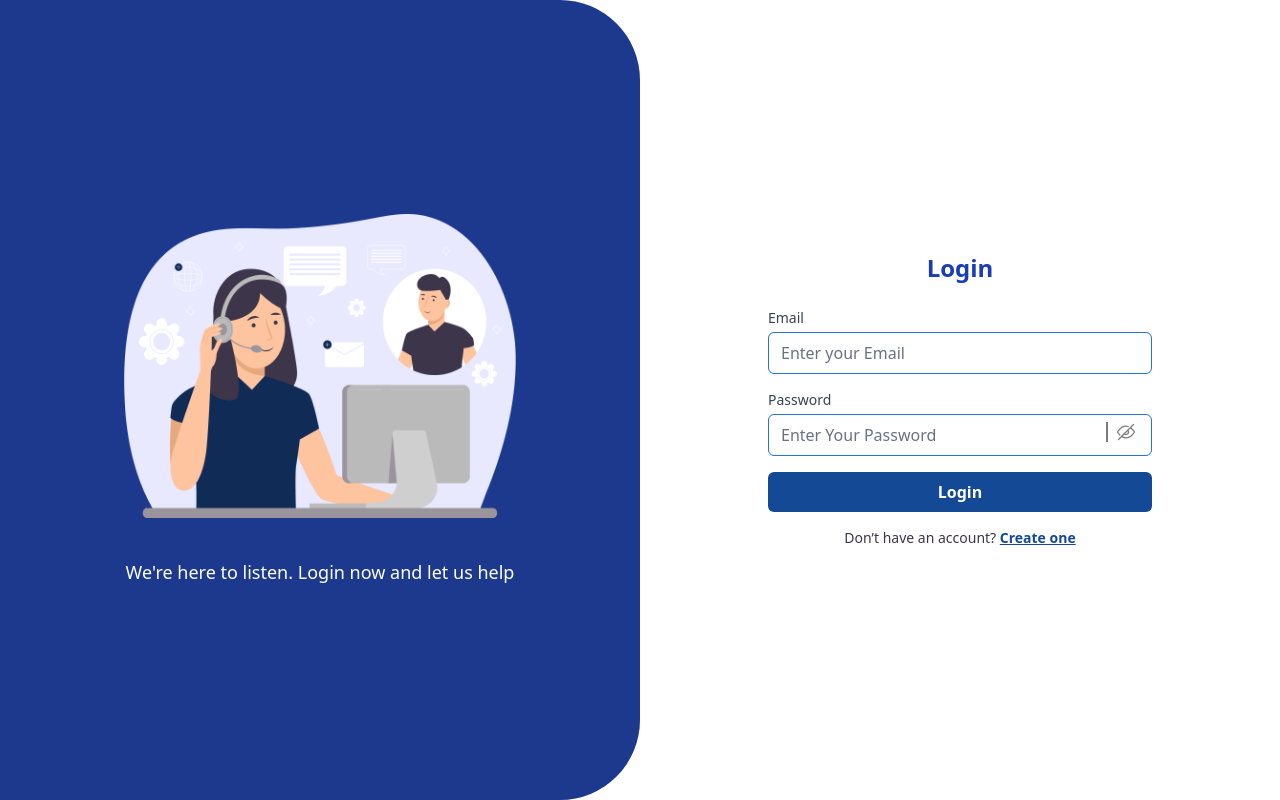
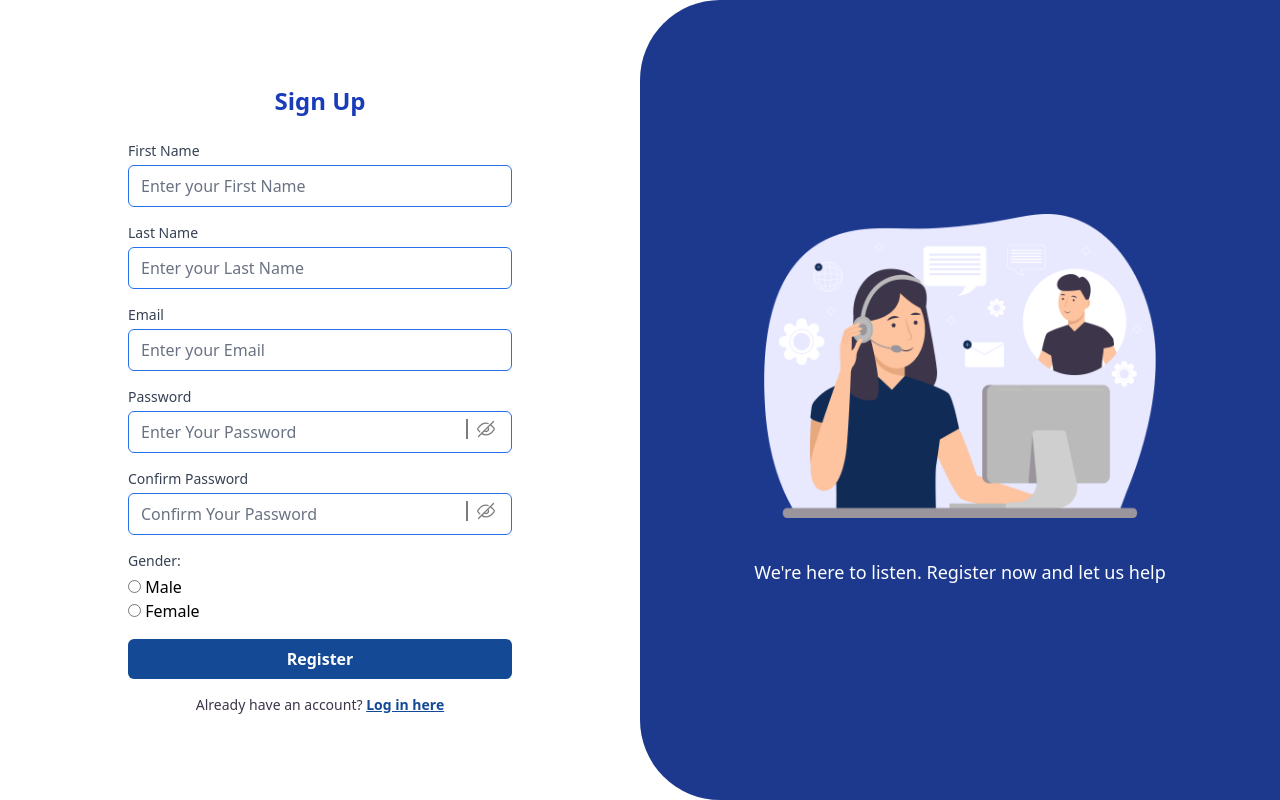
Before and after one commit to rehamsaed/Complaints-FrontEnd, an Angular app: page /register in a window 1280 px wide. Before the commit this address led to /. Built offline with nearby package versions, Linux system fonts and the light colour scheme.

Commit message:
Register

```diff
--- a/src/app/app.component.html
+++ b/src/app/app.component.html
@@ -1 +1 @@
-<app-login></app-login>
+<router-outlet></router-outlet>
--- a/src/app/app.component.ts
+++ b/src/app/app.component.ts
@@ -1,10 +1,11 @@
 import { Component } from '@angular/core';
 import { RouterOutlet } from '@angular/router';
 import { LoginComponent } from './pages/login/login.component';
+import { RegisterComponent } from './pages/Register/register.component';
 
 @Component({
   selector: 'app-root',
-  imports: [RouterOutlet,LoginComponent],
+  imports: [RouterOutlet],
   templateUrl: './app.component.html',
 
 })
--- a/src/app/app.config.ts
+++ b/src/app/app.config.ts
@@ -1,5 +1,6 @@
 import { ApplicationConfig, provideZoneChangeDetection } from '@angular/core';
 import { provideRouter } from '@angular/router';
+
 
 import { routes } from './app.routes';
 
--- a/src/app/app.routes.ts
+++ b/src/app/app.routes.ts
@@ -1,3 +1,19 @@
-import { Routes } from '@angular/router';
+import { NgModule } from '@angular/core';
+import { RouterModule, Routes } from '@angular/router';
+import { LoginComponent } from './pages/login/login.component';
+import { RegisterComponent } from './pages/Register/register.component';
 
-export const routes: Routes = [];
+export const routes: Routes = [
+  { path: 'login', component: LoginComponent },
+  { path: 'register', component: RegisterComponent },
+
+//   { path: '', redirectTo: 'login', pathMatch: 'full' },
+
+//   { path: '**', redirectTo: 'login' },
+];
+
+@NgModule({
+  imports: [RouterModule.forRoot(routes)],
+  exports: [RouterModule]
+})
+export class AppRoutingModule { }
--- /dev/null
+++ b/src/app/pages/Register/register.component.html
@@ -0,0 +1,145 @@
+<div class="min-h-screen flex flex-col lg:flex-row">
+  <div
+    class="w-full lg:w-1/2 flex items-center justify-center min-h-screen p-8 sm:p-10"
+  >
+    <div class="w-full max-w-sm">
+      <h2 class="text-2xl font-bold text-blue-800 mb-6 text-center">Sign Up</h2>
+
+      <form class="space-y-4" (submit)="Register()">
+        <div>
+          <label class="block mb-1 text-sm font-medium text-gray-700"
+            >First Name</label
+          >
+          <input
+            [(ngModel)]="firstname"
+            name="firstname"
+            type="firstname"
+            class="w-full px-3 py-2 border border-[#2570EB] rounded-md outline-none focus:ring-2 focus:ring-blue-300 placeholder-gray-500"
+            placeholder="Enter your First Name"
+          />
+        </div>
+
+          <div>
+          <label class="block mb-1 text-sm font-medium text-gray-700"
+            >Last Name</label
+          >
+          <input
+            [(ngModel)]="lastname"
+            name="lastname"
+            type="lastname"
+            class="w-full px-3 py-2 border border-[#2570EB] rounded-md outline-none focus:ring-2 focus:ring-blue-300 placeholder-gray-500"
+            placeholder="Enter your Last Name"
+          />
+        </div>
+
+        <div>
+          <label class="block mb-1 text-sm font-medium text-gray-700"
+            >Email</label
+          >
+          <input
+            [(ngModel)]="email"
+            name="email"
+            type="email"
+            class="w-full px-3 py-2 border border-[#2570EB] rounded-md outline-none focus:ring-2 focus:ring-blue-300 placeholder-gray-500"
+            placeholder="Enter your Email"
+          />
+        </div>
+
+        <div>
+          <label class="block mb-1 text-sm font-medium text-gray-700"
+            >Password</label
+          >
+          <div class="relative">
+            <input
+              [type]="togglePassword ? 'text' : 'password'"
+              [(ngModel)]="password"
+              name="password"
+              class="w-full px-3 py-2 border border-[#2570EB] rounded-md outline-none focus:ring-2 focus:ring-blue-300 placeholder-gray-500"
+              placeholder="Enter Your Password"
+            />
+            <button
+              type="button"
+              class="absolute right-2 top-2 text-gray-500 border-l-2 px-2 border-[#7C7C7C]"
+              (click)="toggleVisibility()"
+            >
+              <img
+                [src]="togglePassword ? 'eye.svg' : 'eye-hidden.svg'"
+                alt="toggle visibility"
+                class="w-5 h-5"
+              />
+            </button>
+          </div>
+        </div>
+
+
+          <div>
+          <label class="block mb-1 text-sm font-medium text-gray-700"
+            >Confirm Password</label
+          >
+          <div class="relative">
+            <input
+              [type]="toggleConfirmPassword ? 'text' : 'password'"
+              [(ngModel)]="confirmPassword"
+              name="confirmPassword"
+              class="w-full px-3 py-2 border border-[#2570EB] rounded-md outline-none focus:ring-2 focus:ring-blue-300 placeholder-gray-500"
+              placeholder="Confirm Your Password"
+            />
+            <button
+              type="button"
+              class="absolute right-2 top-2 text-gray-500 border-l-2 px-2 border-[#7C7C7C]"
+              (click)="toggleVisibilityConfirmPassword()"
+            >
+              <img
+                [src]="toggleConfirmPassword ? 'eye.svg' : 'eye-hidden.svg'"
+                alt="toggle visibility"
+                class="w-5 h-5"
+              />
+            </button>
+          </div>
+        </div>
+
+<div class="mb-4">
+  <label class="block mb-1 text-sm font-medium text-gray-700">Gender:</label>
+  <div class="flex flex-col">
+    <label class="mr-4">
+    <input class="accent-[#134995]" type="radio" name="gender" value="Male" [(ngModel)]="gender" />
+    Male
+  </label>
+  <label>
+    <input class="accent-[#134995]" type="radio" name="gender" value="Female" [(ngModel)]="gender" />
+    Female
+  </label>
+
+
+  </div>
+
+</div>
+
+        <button
+          type="submit"
+          class="w-full font-bold bg-[#134995] text-white py-2 rounded-md hover:bg-blue-900 transition"
+        >
+          Register
+        </button>
+
+        <p class="text-sm text-[#3D354A] text-center">
+          Already have an account?
+          <a
+            routerLink="/login"
+            class="text-[#134995] font-bold underline cursor-pointer"
+          >
+            Log in here
+          </a>
+        </p>
+      </form>
+    </div>
+  </div>
+  <div
+    class="hidden lg:flex w-full lg:w-1/2 bg-blue-900 text-white flex-col items-center justify-center rounded-l-[5rem] p-10"
+  >
+    <img src="login.png" alt="Support" class="w-[70%] mb-10" />
+    <p class="text-lg text-center font-medium">
+      We're here to listen. Register now and let us help
+    </p>
+  </div>
+</div>
--- /dev/null
+++ b/src/app/pages/Register/register.component.ts
@@ -0,0 +1,33 @@
+import { CommonModule } from '@angular/common';
+import { Component } from '@angular/core';
+import { FormsModule } from '@angular/forms';
+import { RouterModule } from '@angular/router';
+
+@Component({
+  selector: 'app-register',
+  standalone: true,
+  imports: [CommonModule, FormsModule,RouterModule],
+  templateUrl: './register.component.html',
+
+})
+export class RegisterComponent {
+  firstname:string='';
+  lastname:string='';
+  email: string = '';
+  password: string = '';
+  confirmPassword:string='';
+  togglePassword: boolean = false;
+  toggleConfirmPassword:boolean=false;
+  gender: string = '';
+
+
+Register(){
+
+}
+  toggleVisibility() {
+    this.togglePassword = !this.togglePassword;
+  }
+  toggleVisibilityConfirmPassword() {
+    this.toggleConfirmPassword = !this.toggleConfirmPassword;
+  }
+}
--- a/src/app/pages/login/login.component.html
+++ b/src/app/pages/login/login.component.html
@@ -8,13 +8,17 @@
     </p>
   </div>
 
-  <div class="w-full lg:w-1/2 flex items-center justify-center min-h-screen p-8 sm:p-10">
+  <div
+    class="w-full lg:w-1/2 flex items-center justify-center min-h-screen p-8 sm:p-10"
+  >
     <div class="w-full max-w-sm">
-      <h2 class="text-2xl font-bold text-blue-800 mb-6 text-center">Login</h2>
+      <h2 class="text-2xl font-bold text-blue-800 mb-6 text-center  animate-slideInLeft">Login</h2>
 
       <form class="space-y-4" (submit)="login()">
         <div>
-          <label class="block mb-1 text-sm font-medium text-gray-700">Email</label>
+          <label class="block mb-1 text-sm font-medium text-gray-700"
+            >Email</label
+          >
           <input
             [(ngModel)]="email"
             name="email"
@@ -25,7 +29,9 @@
         </div>
 
         <div>
-          <label class="block mb-1 text-sm font-medium text-gray-700">Password</label>
+          <label class="block mb-1 text-sm font-medium text-gray-700"
+            >Password</label
+          >
           <div class="relative">
             <input
               [type]="togglePassword ? 'text' : 'password'"
@@ -57,7 +63,9 @@
 
         <p class="text-sm text-[#3D354A] text-center">
           Don’t have an account?
-          <a href="#" class="text-[#134995] font-bold underline">Create one</a>
+          <a routerLink="/register" class="text-[#134995] font-bold underline cursor-pointer">
+            Create one
+          </a>
         </p>
       </form>
     </div>
--- a/src/app/pages/login/login.component.ts
+++ b/src/app/pages/login/login.component.ts
@@ -1,17 +1,19 @@
 import { Component } from '@angular/core';
 import { CommonModule } from '@angular/common';
 import { FormsModule } from '@angular/forms';
+import { RouterModule } from '@angular/router';
 
 @Component({
   selector: 'app-login',
   standalone: true,
-  imports: [CommonModule, FormsModule],
+  imports: [CommonModule, FormsModule,RouterModule],
   templateUrl: './login.component.html',
 })
 export class LoginComponent {
   email: string = '';
   password: string = '';
   togglePassword: boolean = false;
+
 
   login() {
     console.log('Email:', this.email);
--- a/src/index.html
+++ b/src/index.html
@@ -2,10 +2,10 @@
 <html lang="en">
 <head>
   <meta charset="utf-8">
-  <title>MyAngularTailwindApp</title>
+  <title>Complaints</title>
   <base href="/">
   <meta name="viewport" content="width=device-width, initial-scale=1">
-  <link rel="icon" type="image/x-icon" href="favicon.ico">
+  <!-- <link rel="icon" type="image/x-icon" href="favicon.ico"> -->
 </head>
 <body>
   <app-root></app-root>
--- a/src/main.ts
+++ b/src/main.ts
@@ -3,5 +3,7 @@ import { appConfig } from './app/app.config';
 import { AppComponent } from './app/app.component';
 import '@angular/compiler';
 
-bootstrapApplication(AppComponent, appConfig)
+bootstrapApplication(AppComponent, appConfig,
+
+)
   .catch((err) => console.error(err));
--- a/src/styles.css
+++ b/src/styles.css
@@ -1,2 +1,5 @@
 /* You can add global styles to this file, and also import other style files */
 @import "tailwindcss";
+@tailwind base;
+@tailwind components;
+@tailwind utilities;
--- /dev/null
+++ b/tailwind.config.js
@@ -0,0 +1,24 @@
+/** @type {import('tailwindcss').Config} */
+module.exports = {
+  content: ['./src/**/*.{html,ts}'],
+  safelist: ['animate-slideInLeft', 'animate-fadeUp'],
+  theme: {
+    extend: {
+      keyframes: {
+        slideInLeft: {
+          '0%': { transform: 'translateX(-50%)', opacity: '0' },
+          '100%': { transform: 'translateX(0)', opacity: '1' },
+        },
+        fadeUp: {
+          '0%': { transform: 'translateY(20px)', opacity: '0' },
+          '100%': { transform: 'translateY(0)', opacity: '1' },
+        },
+      },
+      animation: {
+        slideInLeft: 'slideInLeft 0.8s ease-out forwards',
+        fadeUp: 'fadeUp 0.6s ease-out forwards',
+      },
+    },
+  },
+  plugins: [],
+};
```
